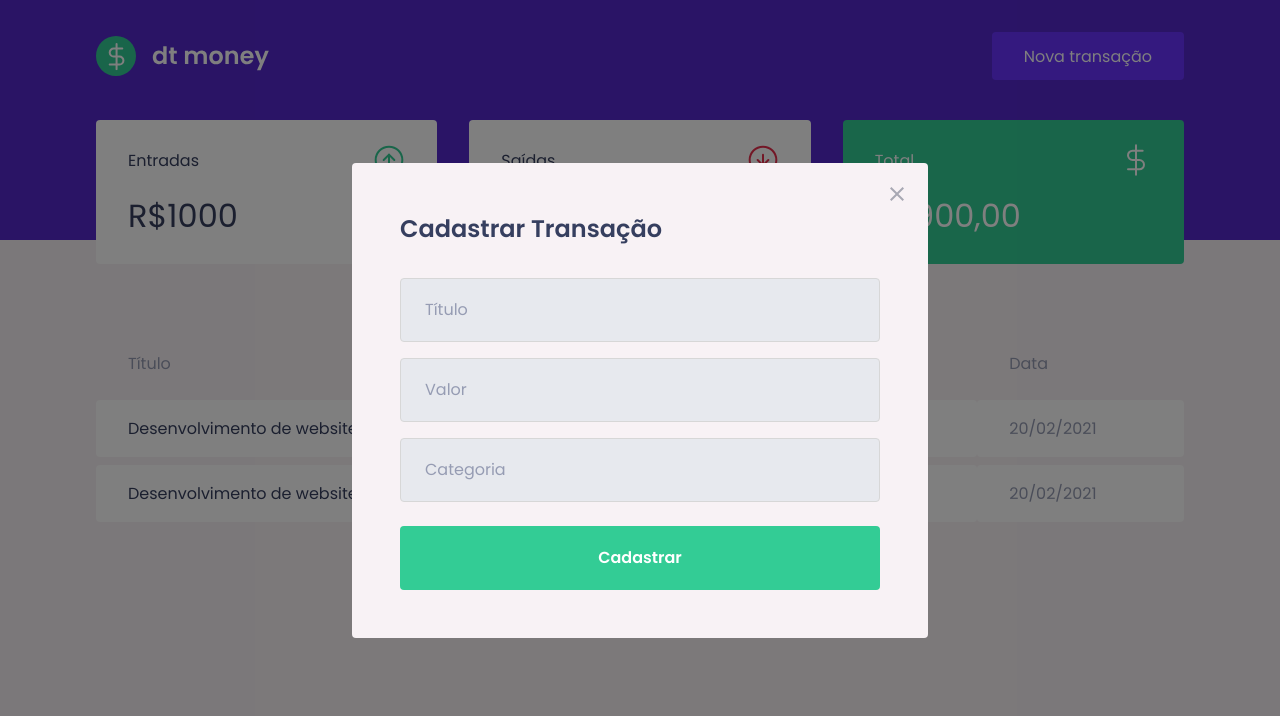
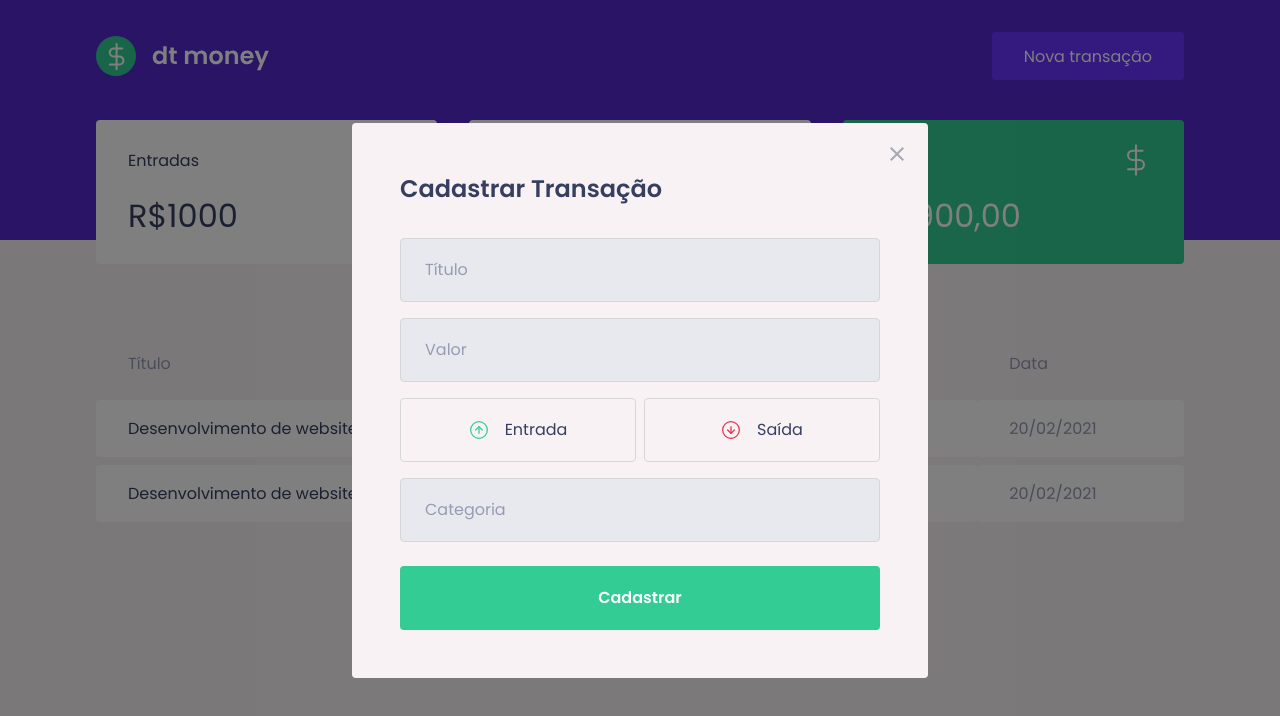
Before and after one commit to cinthia3301andrad/financas-pessoais-chapter-ii-Ignite, a React (Create React App) app: page / in a window 1280 px wide. Both pictures are taken after a click on the button "Nova transação". Shown: the top 716 px of the page. Built offline with nearby package versions, Linux system fonts and the light colour scheme; what miragejs would draw is missing.

Commit message:
feat[🎉]: creating type buttons

```diff
--- a/package.json
+++ b/package.json
@@ -22,6 +22,7 @@
     "@types/react-dom": "^17.0.0",
     "@types/react-modal": "^3.12.1",
     "@types/styled-components": "^5.1.11",
+    "polished": "^4.1.3",
     "typescript": "^4.1.2"
   },
   "scripts": {
--- a/src/components/NewTransactionModal/index.tsx
+++ b/src/components/NewTransactionModal/index.tsx
@@ -1,7 +1,9 @@
 import Modal from "react-modal";
 
+import iconIncome from "../../assets/income.svg";
+import iconOutcome from "../../assets/outcome.svg";
 import iconClose from "../../assets/close.svg";
-import { Container } from "./styles";
+import { Container, TransactionTypeContainer } from "./styles";
 
 interface NewTransactionModalProps {
   isOpen: boolean;
@@ -30,6 +32,17 @@
         <h2>Cadastrar Transação</h2>
         <input placeholder="Título" />
         <input type="number" placeholder="Valor" />
+        <TransactionTypeContainer>
+          <button type="button">
+            <img src={iconIncome} alt="Entrada" />
+            <span>Entrada</span>
+          </button>
+          <button type="button">
+            <img src={iconOutcome} alt="Saída" />
+            <span>Saída</span>
+          </button>
+        </TransactionTypeContainer>
+
         <input placeholder="Categoria" />
 
         <button type="submit">Cadastrar</button>
--- a/src/components/NewTransactionModal/styles.ts
+++ b/src/components/NewTransactionModal/styles.ts
@@ -1,4 +1,5 @@
 import styled from "styled-components";
+import { darken } from "polished";
 
 export const Container = styled.form`
   h2 {
@@ -47,3 +48,36 @@
     }
   }
 `;
+export const TransactionTypeContainer = styled.div`
+  margin: 1rem 0;
+  display: grid;
+  grid-template-columns: 1fr 1fr;
+  gap: 0.5rem;
+
+  button {
+    display: flex;
+    align-items: center;
+    justify-content: center;
+    height: 4rem;
+    border: 1px solid #d7d7d7;
+    border-radius: 0.25rem;
+    background: transparent;
+
+    transition: border-color 0.2s;
+    &:hover {
+      border-color: ${darken(0.1, "#d7d7d7")};
+    }
+
+    img {
+      height: 20px;
+      width: 20px;
+    }
+
+    span {
+      display: inline-block;
+      margin-left: 1rem;
+      font-size: 1rem;
+      color: var(--text-title);
+    }
+  }
+`;
```
Also changed, not shown: 1 other file (tests, documents, lock files or other folders).
